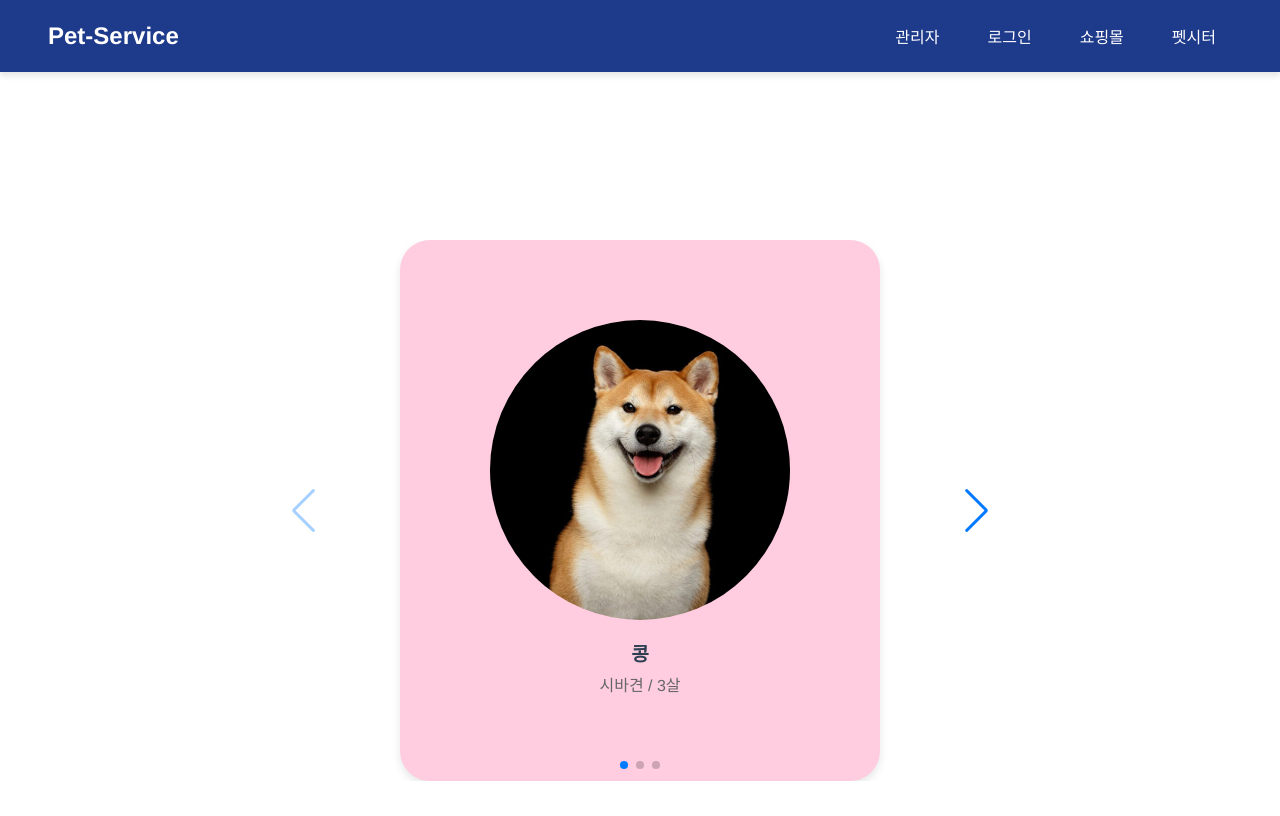
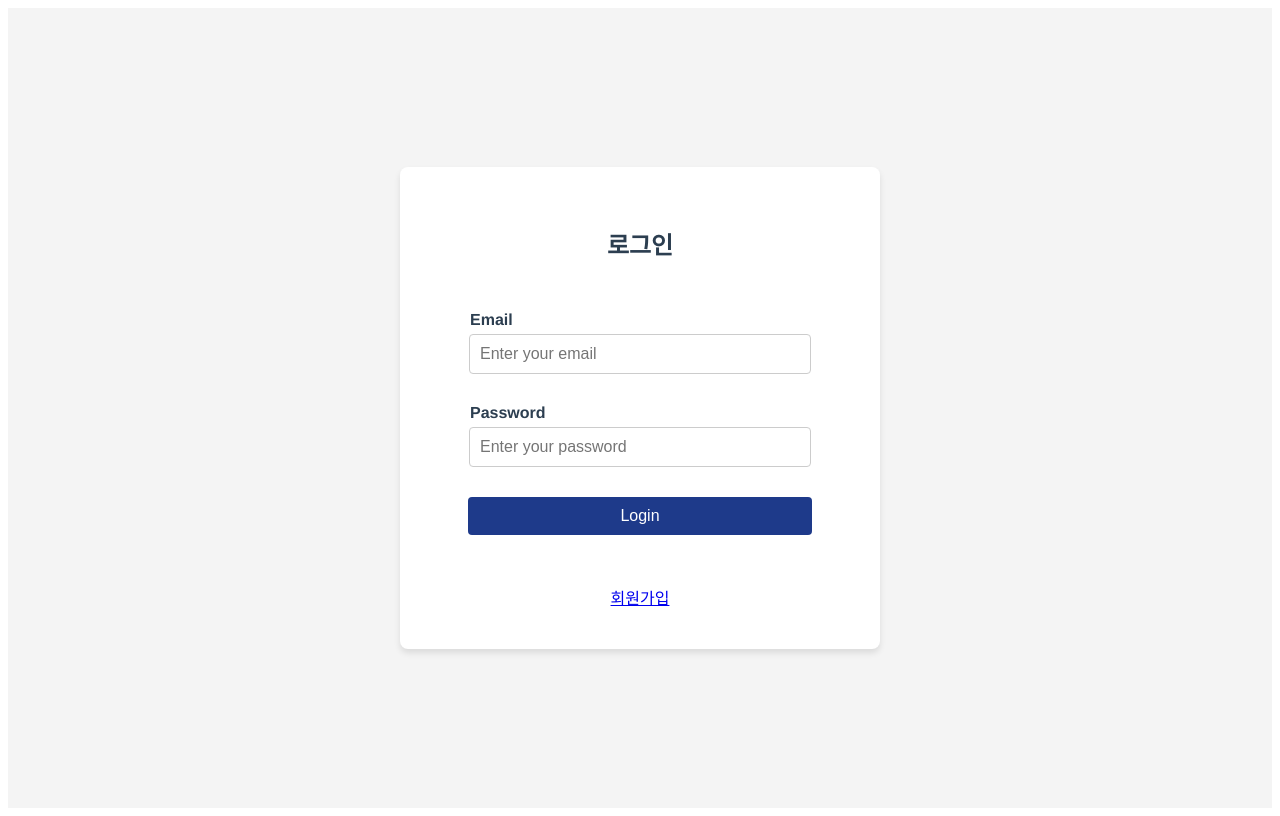
Before and after one commit to shunny822/pet-service-FE, a Vue app in the folder pet-service/: page / in a window 1280 px wide. Built offline with nearby package versions, Linux system fonts and the light colour scheme.

Commit message:
feat: logout

```diff
--- a/pet-service/src/App.vue
+++ b/pet-service/src/App.vue
@@ -1,18 +1,39 @@
 <script>
 import NavigationBar from "./components/NavigationBar.vue";
+import LoginView from "./views/LoginView.vue";
 
 export default {
   name: "App",
   components: {
     NavigationBar,
+    LoginView
+  },
+  data() {
+    return {
+      loggedIn: false, // 로그인 상태를 관리
+    };
+  },
+  created() {
+    // localStorage에서 userId를 확인
+    const userId = localStorage.getItem("userId");
+    this.loggedIn = userId != null; // userId가 있으면 true, 없으면 false
+  },
+  methods: {
+    handleLogout() {
+      localStorage.removeItem("userId"); // localStorage에서 userId 제거
+      this.loggedIn = false; // 로그아웃 처리
+    },
   },
 };
 </script>
 
 <template>
   <div id="app">
-    <NavigationBar />
-    <router-view />
+    <div v-if="loggedIn">
+      <NavigationBar @logout="handleLogout" />
+      <router-view />
+    </div>
+    <LoginView v-else />
   </div>
 </template>
 
--- a/pet-service/src/components/NavigationBar.vue
+++ b/pet-service/src/components/NavigationBar.vue
@@ -6,7 +6,7 @@
 
       <div class="nav-links">
         <button class="nav-button" @click="navigateTo('codemanagement')">관리자</button>
-        <button class="nav-button" @click="navigateTo('login')">로그인</button>
+        <button class="nav-button" @click="logout">로그아웃</button>
         <button class="nav-button" @click="navigateTo('shop')">쇼핑몰</button>
         <button class="nav-button" @click="navigateTo('pet-sitter')">펫시터</button>
       </div>
@@ -14,6 +14,8 @@
   </template>
 
   <script>
+import { SERVER_URL } from '@/common/constant';
+
   export default {
     name: "NavigationBar",
     methods: {
@@ -22,6 +24,17 @@
       },
       navigateTo(page) {
         this.$router.push(`/${page}`);
+      },
+      async logout() {
+        this.$emit("logout");
+        try {
+          const response = await fetch(`${SERVER_URL}/auth/logout`);
+          if (response.ok) {
+            console.log("Logout successfully.");
+          }
+        } catch (error) {
+          console.error("Logout failed:", error);
+        }
       },
     },
   };
--- a/pet-service/src/views/LoginView.vue
+++ b/pet-service/src/views/LoginView.vue
@@ -29,9 +29,10 @@ methods: {
         }
 
         // TODO: 토큰 처리
-        // const data = await response.json();
-        // localStorage.setItem('authToken', data.token);
-        this.$router.push('/');
+        const data = await response.json();
+        console.log(data)
+        localStorage.setItem('userId', data);
+        this.$router.push('');
       } catch (error) {
         console.log(error)
         alert('Invalid email or password. Please try again.');
```
